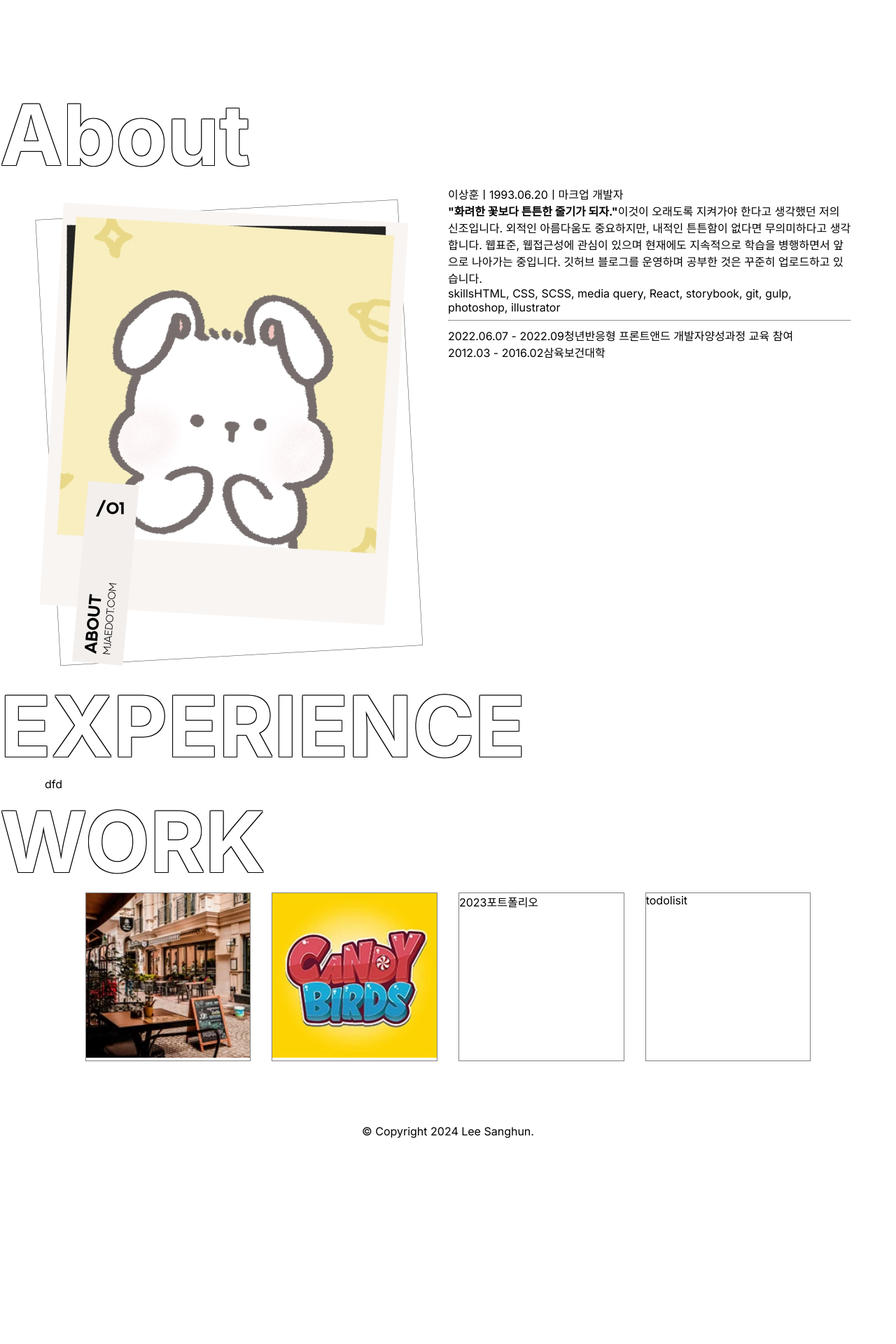
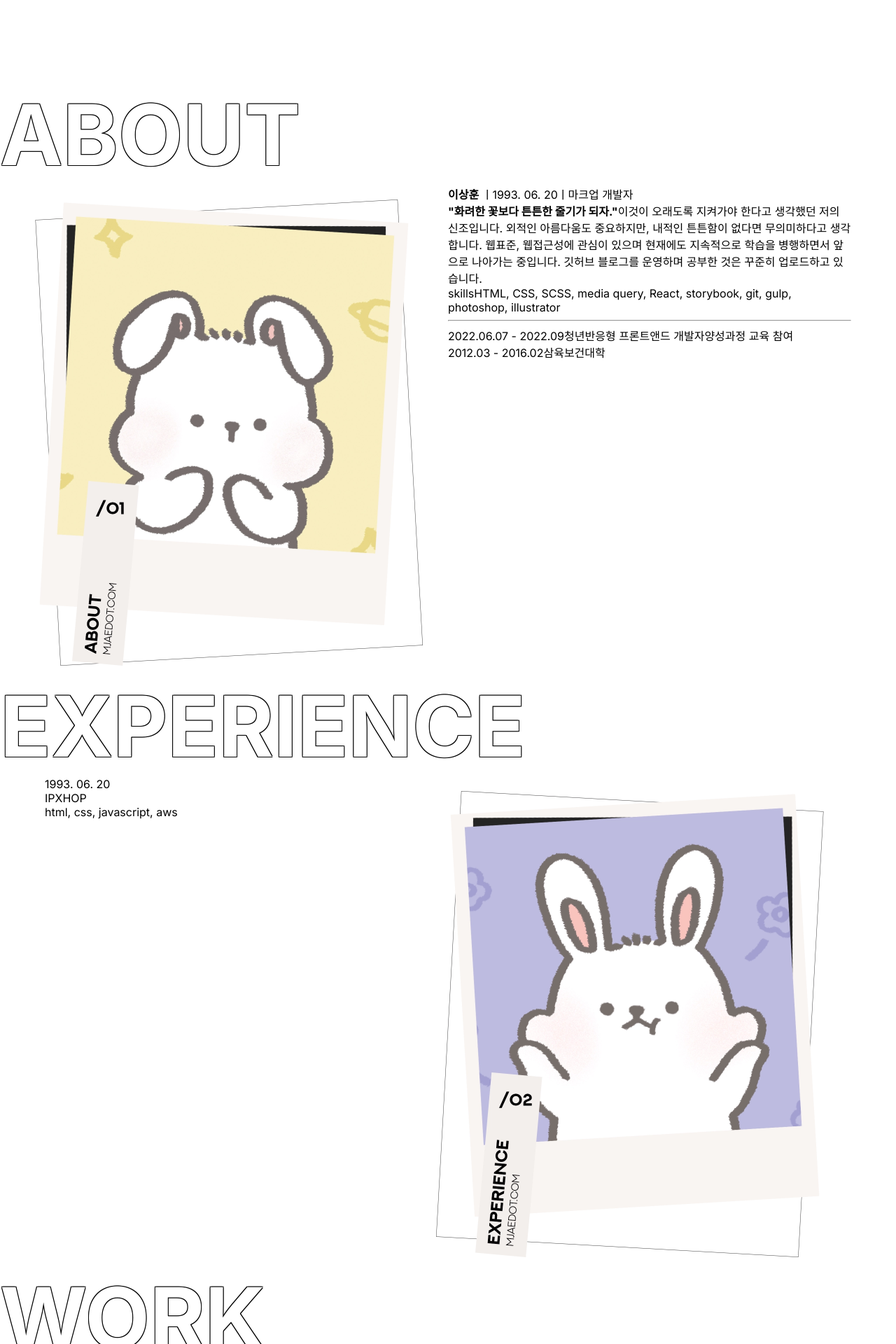
Before and after one commit to leesanghun0/2024_portfolio, a React (Create React App) app: page / in a window 1280 px wide. Shown: the part 1480-3400 px from the top of the page at 70% size. Before the commit the page ends 3166 px from the top, so only its background shows below. Built offline with nearby package versions, Linux system fonts and the light colour scheme; some icons are missing.

Commit message:
experience props 작업 및 props.scss파일 추가

```diff
--- a/src/components/About.jsx
+++ b/src/components/About.jsx
@@ -1,19 +1,22 @@
 import React from "react";
+import SectionTitle from "./Sectiontitle";
 import styles from "../scss/about.module.scss";
 import main_about from "../assets/images/main_about.webp"
 
 
 function About(){
+    console.log()
     return (<section className={styles["about"]}>
-        <h2 className={styles["contents-title"]}>About</h2>
+        <SectionTitle name="ABOUT" />
         <div className={styles["about-wrapper"]}>
             <div className={styles["section-container"]}>
                 <div className={styles["section-container-images"]}>
-                    <img src={main_about} alt="" />
+                    <img src={main_about} alt="어바웃섹션 이미지" />
                 </div>
                 <div className={styles["section-container-desc"]}>
                     <ul>
-                        <li>이상훈ㅣ1993.06.20ㅣ마크업 개발자</li>
+                        <li>
+                            <strong>이상훈</strong> ㅣ1993. 06. 20ㅣ마크업 개발자</li>
                         <li>
                            <strong>"화려한 꽃보다 튼튼한 줄기가 되자."</strong>이것이 오래도록 지켜가야 한다고 생각했던 저의 신조입니다. 외적인 아름다움도 중요하지만, 내적인 튼튼함이 없다면 무의미하다고 생각합니다. 웹표준, 웹접근성에 관심이 있으며 현재에도 지속적으로 학습을 병행하면서 앞으로 나아가는 중입니다. 깃허브 블로그를 운영하며 공부한 것은 꾸준히 업로드하고 있습니다.
                         </li>
--- a/src/components/Experience.jsx
+++ b/src/components/Experience.jsx
@@ -1,12 +1,40 @@
 import React from "react";
-import styles from "../scss/experience.module.scss"
+import main_experience from "../assets/images/main_experience.webp";
+import SectionTitle from "./Sectiontitle";
+import styles from "../scss/experience.module.scss";
+
+
+function Container(props){
+    return (<div className={styles["section-container"]}>
+        <div className={styles["section-container-images"]}>
+            <img src={props.images} alt="experience" />
+        </div>
+        <div className={styles["section-container-desc"]}>
+            <ul className={styles["section-container-desc-list"]}>
+                <li className={styles["section-container-desc-item"]}>
+                    {props.date}
+                </li>
+                <li>
+                    {props.history}
+                </li>
+                <li>
+                    {props.skill}
+                </li>
+            </ul>
+        </div>
+    </div>)
+}
 
 function Experience(){
     return (
     <section className={styles["exp"]}>
-    <h2 className={styles["contents-title"]}>EXPERIENCE</h2>
+        <SectionTitle name="EXPERIENCE" />
         <div className={styles["exp-wrapper"]}>
-dfd
+            <Container
+            images={main_experience}
+            date="1993. 06. 20"
+            history="IPXHOP"
+            skill="html, css, javascript, aws"/>
         </div>
     </section>
     );
--- /dev/null
+++ b/src/components/Sectiontitle.jsx
@@ -0,0 +1,13 @@
+import React from "react";
+import styles from "../scss/props.module.scss"
+
+
+
+function SectionTitle(props){
+    return (
+    <h2 className={styles["contents-title"]}>{props.name}</h2>
+    )
+
+}
+
+export default SectionTitle;
--- a/src/components/Work.jsx
+++ b/src/components/Work.jsx
@@ -1,4 +1,5 @@
 import React from "react";
+import SectionTitle from "./Sectiontitle";
 import styles from "../scss/work.module.scss";
 import icon_interaction_coffee from "../assets/images/icon_interaction_coffee.webp";
 import icon_candybirds from "../assets/images/icon_candybirds.webp";
@@ -8,7 +9,7 @@ function Work(){
     return (
     <>
     <section className={styles["work"]}>
-    <h2 className={styles["contents-title"]}>WORK</h2>
+    <SectionTitle name="WORK" />
         <div className={styles["work-wrapper"]}>
             <div className={styles["work-gallay-container"]}>
                 <div className={styles["work-gallay-container-item"]}>
--- a/src/scss/about.module.scss
+++ b/src/scss/about.module.scss
@@ -11,11 +11,6 @@
         height: 100%;
         margin: 0 auto;
     }
-}
-
-.contents-title{
-    font-size: 120px;
-    @include font-style($color:#fff, $text-shadow:(-1px -1px 0 #000, 1px -1px 0 #000, -1px 1px 0 #000, 1px 1px 0 #000));
 }
 
 .section-container{
--- a/src/scss/experience.module.scss
+++ b/src/scss/experience.module.scss
@@ -1,10 +1,4 @@
 @import './style.scss';
-
-
-.contents-title{
-    font-size: 120px;
-    @include font-style($color:#fff, $text-shadow:(-1px -1px 0 #000, 1px -1px 0 #000, -1px 1px 0 #000, 1px 1px 0 #000));
-}
 
 .exp{
     width: 100%;
@@ -16,3 +10,33 @@
         margin: 0 auto;
     }
 }
+
+.section-container{
+    display: flex;
+    flex-flow: row wrap;
+    width: 100%;
+
+    &-images{
+        width: 50%;
+        display: flex;
+        justify-content: end;
+        order: 2;
+
+        img{
+            width: 600px;
+            height: auto;
+            object-fit: contain;
+        }
+    }
+
+    &-desc{
+        width: 50%;
+        order: 1;
+
+        & div{
+          height: 100px;
+        //   border: 1px solid black;
+          margin-top: 30px;
+        }
+    }
+}
--- a/src/scss/main.module.scss
+++ b/src/scss/main.module.scss
@@ -1,4 +1,5 @@
 @import './style.scss';
+
 .main{
     width: 100%;
     height: 100vh;
--- /dev/null
+++ b/src/scss/props.module.scss
@@ -0,0 +1,8 @@
+@import './style.scss';
+
+
+//제목 폰트 스타일
+.contents-title{
+    font-size: 120px;
+    @include font-style($color:#fff, $text-shadow:(-1px -1px 0 #000, 1px -1px 0 #000, -1px 1px 0 #000, 1px 1px 0 #000));
+}
--- a/src/scss/work.module.scss
+++ b/src/scss/work.module.scss
@@ -1,9 +1,4 @@
 @import './style.scss';
-
-.contents-title{
-    font-size: 120px;
-    @include font-style($color:#fff, $text-shadow:(-1px -1px 0 #000, 1px -1px 0 #000, -1px 1px 0 #000, 1px 1px 0 #000));
-}
 
 .work{
     width: 100%;
```
Also changed, not shown: src/scss/_reset.scss (line endings or trailing spaces).
